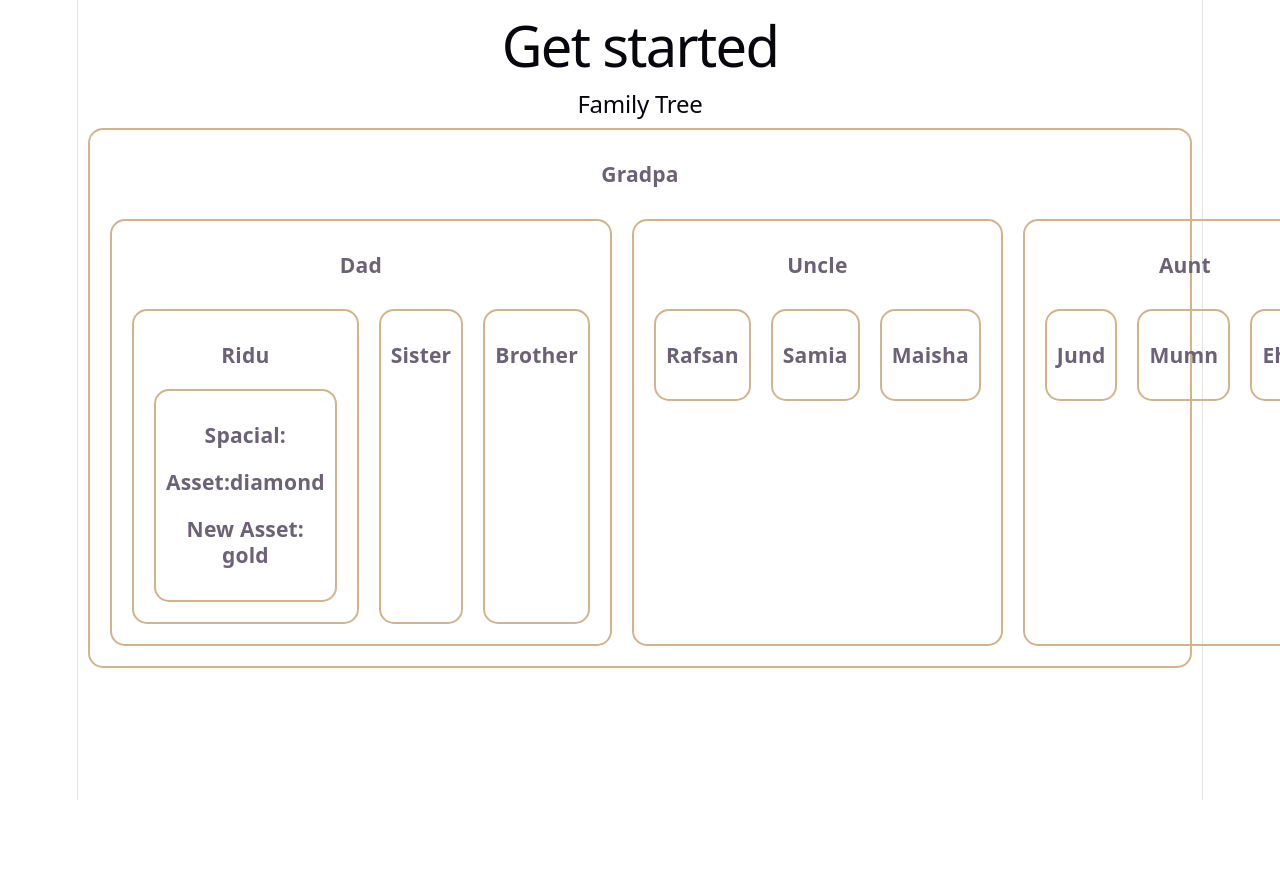
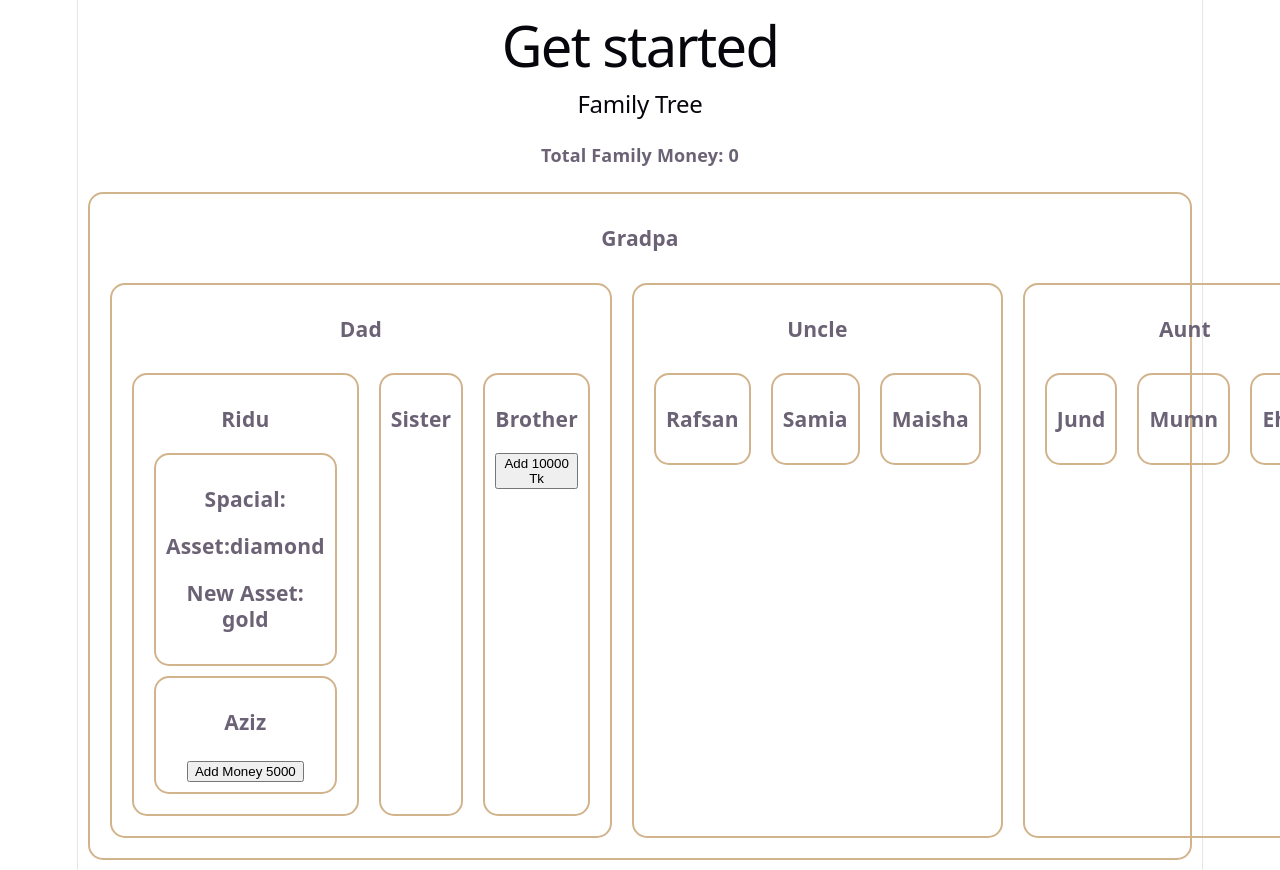
Before and after one commit to ridu101/intro-of--react-forms, a React (Vite) app: page / in a window 1280 px wide. Shown: the top 870 px of the page. Before the commit the page ends 800 px from the top, so only its background shows below. Built offline with nearby package versions, Linux system fonts and the light colour scheme.

Commit message:
done todays module with exploring context API

```diff
--- a/src/components/FamilyTree/Brother.jsx
+++ b/src/components/FamilyTree/Brother.jsx
@@ -1,9 +1,14 @@
 // import React from 'react';
 
+import { useContext } from "react";
+import { MoneyContext } from "./FamilyTree";
+
 const Brother = () => {
+    const [money,setMoney] = useContext(MoneyContext)
     return (
         <div>
             <h3>Brother</h3>
+            <button onClick={() => setMoney(money+10000)}>Add 10000 Tk</button>
         </div>
     );
 };
--- a/src/components/FamilyTree/Cousin.jsx
+++ b/src/components/FamilyTree/Cousin.jsx
@@ -1,9 +1,12 @@
 // import React from 'react';
+
+
 
 const Cousin = ({name}) => {
     return (
         <div>
             <h3>{name}</h3>
+
         </div>
     );
 };
--- a/src/components/FamilyTree/FamilyTree.jsx
+++ b/src/components/FamilyTree/FamilyTree.jsx
@@ -1,25 +1,34 @@
 // import React from 'react';
 
 import Grandpa from "./Grandpa";
-import './FamilyTree.css'
-import { createContext } from "react";
+import "./FamilyTree.css";
+import { createContext, useState } from "react";
 
 // eslint-disable-next-line react-refresh/only-export-components
-export const AssetContext = createContext('');
+export const AssetContext = createContext("");
+// eslint-disable-next-line react-refresh/only-export-components
+export const MoneyContext = createContext(0);
 
 const FamilyTree = () => {
-
-    const asset = 'diamond'
-    const newAsset = 'gold'
+    const [money,setMoney] = useState(0)
+  const asset = "diamond";
+  const newAsset = "gold";
   return (
     <div className="family-tree">
       <h2>Family Tree</h2>
+      <h4>Total Family Money: {money}</h4>
+      <MoneyContext value={[money,setMoney]}>
         <AssetContext.Provider value={newAsset}>
           <Grandpa asset={asset}></Grandpa>
         </AssetContext.Provider>
-
+      </MoneyContext>
     </div>
   );
 };
 
 export default FamilyTree;
+
+/***
+ * 1. Create a context using createContext with a default value
+ * make sure you export it on the other file where you want to use
+ */
--- /dev/null
+++ b/src/components/FamilyTree/Friend.jsx
@@ -0,0 +1,16 @@
+// import React from 'react';
+
+import { useContext } from "react";
+import { MoneyContext } from "./FamilyTree";
+
+const Friend = () => {
+    const [money, setMoney] = useContext(MoneyContext)
+    return (
+        <div>
+            <h3>Aziz</h3>
+            <button onClick={() => setMoney(money+5000)}>Add Money 5000</button>
+        </div>
+    );
+};
+
+export default Friend;
--- a/src/components/FamilyTree/MySelf.jsx
+++ b/src/components/FamilyTree/MySelf.jsx
@@ -1,5 +1,6 @@
 // import React from 'react';
 
+import Friend from "./Friend";
 import Spacial from "./Spacial";
 
 const MySelf = ({asset}) => {
@@ -9,6 +10,7 @@ const MySelf = ({asset}) => {
             <h3>Ridu</h3>
             <section>
                 <Spacial asset={asset}></Spacial>
+                <Friend></Friend>
             </section>
         </div>
     );
```
Lines whose indentation alone changed are shown as unchanged.
